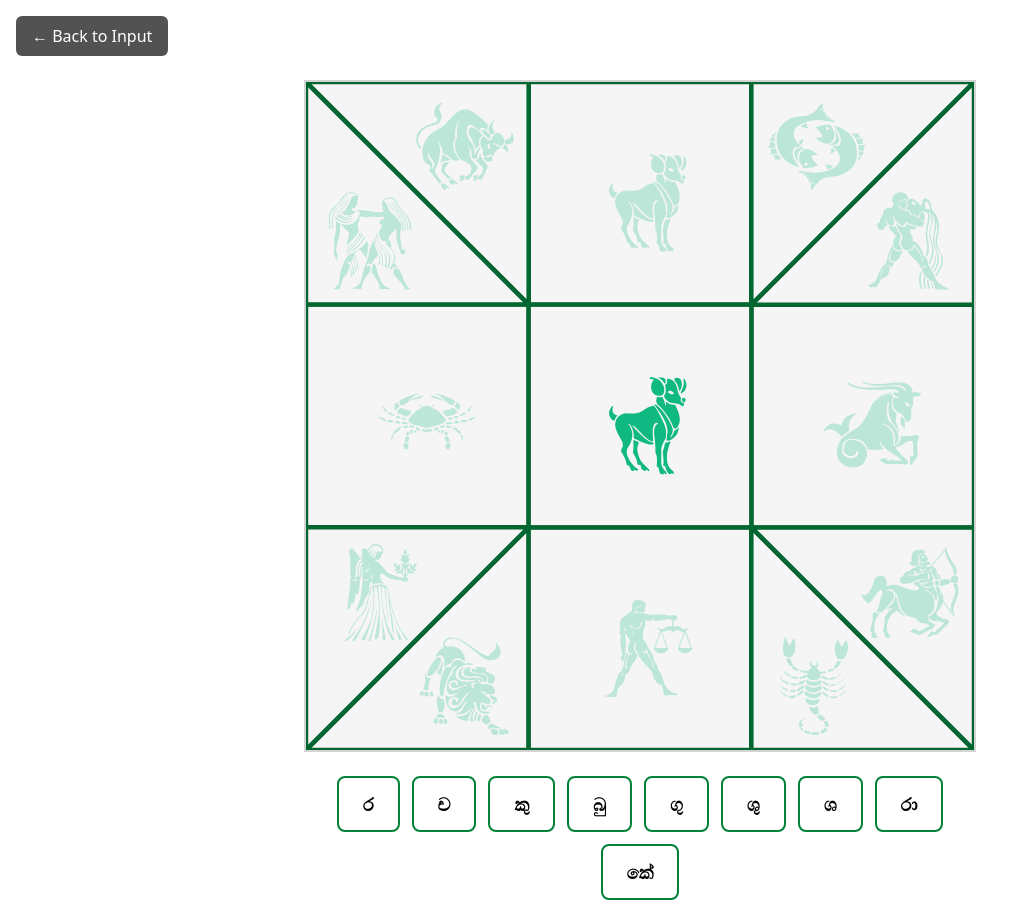
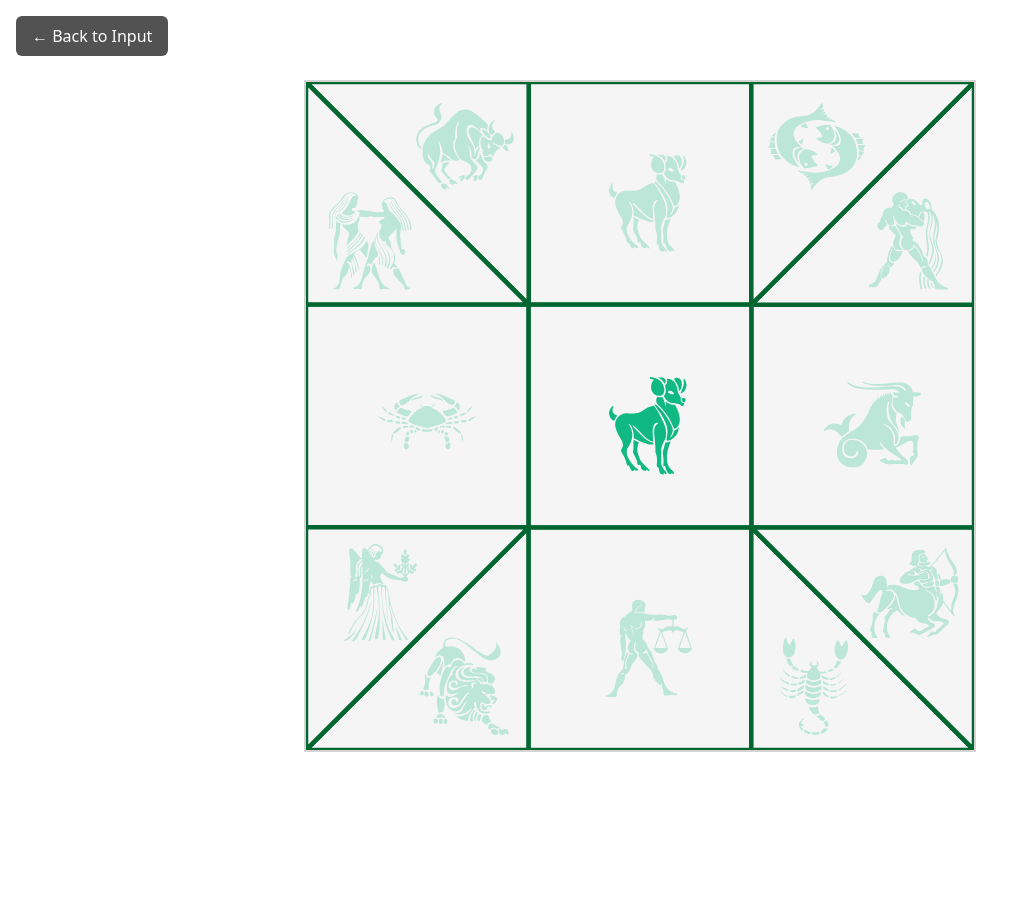
Before and after one commit to jayanath007/ravana-astrology, a React (Vite) app: page /chart in a window 1280 px wide. Shown: the whole page, without its empty margins (0-1023 px from the left). After the commit the page ends 800 px from the top, so only its background shows below. Built offline with nearby package versions, Linux system fonts and the light colour scheme.

Commit message:
refine code

```diff
--- a/src/components/astrological-grid/AstrologicalGrid.tsx
+++ b/src/components/astrological-grid/AstrologicalGrid.tsx
@@ -16,7 +16,6 @@ export function AstrologicalGrid() {
   const { getLetter, initializeGrid } = useGridState();
   const [offsetValue] = useState(zodiacNumber || 1);
   const [selectedAreaId, setSelectedAreaId] = useState<number | null>(null);
-  const [selectedPlanet, setSelectedPlanet] = useState<string | null>(null);
 
   // Calculate Graha Drishti from planet signs
   const grahaDrishtiData = useMemo(() => {
@@ -39,11 +38,6 @@ export function AstrologicalGrid() {
   const handleAreaSelect = (areaId: number) => {
     // Toggle selection: if clicking the same area, deselect it
     setSelectedAreaId(prevId => prevId === areaId ? null : areaId);
-  };
-
-  const handlePlanetSelect = (planet: string) => {
-    // Toggle selection: if clicking the same planet, deselect it
-    setSelectedPlanet(prevPlanet => prevPlanet === planet ? null : planet);
   };
 
   // Map planets to their corresponding areas when component mounts or when planetSigns/offsetValue changes
@@ -104,64 +98,12 @@ export function AstrologicalGrid() {
                 planetSigns={planetSigns}
                 isSelected={selectedAreaId === config.id}
                 onSelect={handleAreaSelect}
-                selectedPlanet={selectedPlanet}
                 aspectingPlanets={aspectingPlanets}
               />
             ))}
           </svg>
         </div>
 
-        {/* Planet Buttons */}
-        <div className="flex flex-wrap gap-3 justify-center max-w-2xl">
-          {[
-            { symbol: 'ර', name: 'සූර්ය (Sun)' },
-            { symbol: 'ච', name: 'චන්ද්‍ර (Moon)' },
-            { symbol: 'කු', name: 'මංගල (Mars)' },
-            { symbol: 'බු', name: 'බුධ (Mercury)' },
-            { symbol: 'ගු', name: 'ගුරු (Jupiter)' },
-            { symbol: 'ශු', name: 'ශුක්‍ර (Venus)' },
-            { symbol: 'ශ', name: 'ශනි (Saturn)' },
-            { symbol: 'රා', name: 'රහු (Rahu)' },
-            { symbol: 'කේ', name: 'කේතු (Ketu)' },
-          ].map((planet) => {
-            const isSelected = selectedPlanet === planet.symbol;
-            const isAspecting = aspectingPlanets.includes(planet.symbol);
-
-            return (
-              <button
-                key={planet.symbol}
-                onClick={() => handlePlanetSelect(planet.symbol)}
-                className={`px-6 py-3 border-2 rounded-lg transition-colors font-semibold text-lg ${
-                  isSelected
-                    ? TAILWIND_CLASSES.button.selected
-                    : isAspecting
-                    ? TAILWIND_CLASSES.button.aspecting
-                    : `${TAILWIND_CLASSES.button.default} ${TAILWIND_CLASSES.button.hover}`
-                }`}
-                title={planet.name}
-              >
-                {planet.symbol}
-              </button>
-            );
-          })}
-        </div>
-
-        {/* Graha Drishti Display */}
-        {grahaDrishtiData && (
-          <section
-            className={`w-full max-w-2xl p-4 ${TAILWIND_CLASSES.debugDisplay.container}`}
-            aria-label="Graha Drishti Aspects Display"
-          >
-            <h3 className={`mb-2 text-sm ${TAILWIND_CLASSES.debugDisplay.title}`}>
-              Graha Drishti (Planetary Aspects)
-            </h3>
-            <pre className={`p-3 rounded overflow-x-auto ${TAILWIND_CLASSES.debugDisplay.code}`}>
-              <code>
-                {JSON.stringify(grahaDrishtiData, null, 2)}
-              </code>
-            </pre>
-          </section>
-        )}
       </div>
     </div>
   );
--- a/src/components/astrological-grid/GridArea.tsx
+++ b/src/components/astrological-grid/GridArea.tsx
@@ -13,11 +13,10 @@ interface GridAreaProps {
   planetSigns?: PlanetSign[];
   isSelected?: boolean;
   onSelect?: (areaId: number) => void;
-  selectedPlanet?: string | null;
   aspectingPlanets?: string[];
 }
 
-export function GridArea({ config, letter, offsetValue, planetSigns, isSelected = false, onSelect, selectedPlanet = null, aspectingPlanets = [] }: GridAreaProps) {
+export function GridArea({ config, letter, offsetValue, planetSigns, isSelected = false, onSelect, aspectingPlanets = [] }: GridAreaProps) {
   const [isHovered, setIsHovered] = useState(false);
 
   // Calculate zodiac sign: getZodiacSignByAreaId((x - 1) + currentValue)
@@ -230,24 +229,12 @@ export function GridArea({ config, letter, offsetValue, planetSigns, isSelected
                   // Calculate x position (centered within the row)
                   const xOffset = (col - (charsInThisRow - 1) / 2) * charSpacing;
                   const yOffset = row * lineHeight;
-                  const isHighlighted = selectedPlanet === item;
                   const isAspecting = aspectingPlanets.includes(item);
 
                   return (
                     <g key={`${item}-${index}`}>
-                      {/* Highlight background square for selected planet (yellow) */}
-                      {isHighlighted && (
-                        <rect
-                          x={config.position.x + xOffset - parseInt(INTERACTION_COLORS.PLANET_HIGHLIGHT_SIZE) / 2}
-                          y={startY + yOffset - parseInt(INTERACTION_COLORS.PLANET_HIGHLIGHT_SIZE) / 2}
-                          width={INTERACTION_COLORS.PLANET_HIGHLIGHT_SIZE}
-                          height={INTERACTION_COLORS.PLANET_HIGHLIGHT_SIZE}
-                          className={TAILWIND_CLASSES.planetHighlight}
-                          opacity={INTERACTION_COLORS.PLANET_HIGHLIGHT_OPACITY}
-                        />
-                      )}
                       {/* Highlight background square for aspecting planet (orange) */}
-                      {!isHighlighted && isAspecting && (
+                      {isAspecting && (
                         <rect
                           x={config.position.x + xOffset - parseInt(INTERACTION_COLORS.PLANET_HIGHLIGHT_SIZE) / 2}
                           y={startY + yOffset - parseInt(INTERACTION_COLORS.PLANET_HIGHLIGHT_SIZE) / 2}
--- a/src/styles/theme-colors.ts
+++ b/src/styles/theme-colors.ts
@@ -61,39 +61,11 @@ export const GRID_COLORS = {
 // ============================================================================
 
 export const INTERACTION_COLORS = {
-  // Planet character highlight (when button is clicked)
-  PLANET_HIGHLIGHT_LIGHT: '#fef08a',    // yellow-200 - Light yellow highlight square (light mode)
-  PLANET_HIGHLIGHT_DARK: '#eab308',     // yellow-500 - Medium yellow highlight square (dark mode)
-  PLANET_HIGHLIGHT_OPACITY: '0.8',      // 80% opacity for highlight squares
+  // Highlight square size
   PLANET_HIGHLIGHT_SIZE: '20',          // 20px size for highlight squares
 
   // Aspecting planet highlight (when area is selected and planet aspects it)
-  ASPECTING_HIGHLIGHT_LIGHT: '#fed7aa', // orange-200 - Light orange highlight square (light mode)
-  ASPECTING_HIGHLIGHT_DARK: '#fb923c',  // orange-400 - Medium orange highlight square (dark mode)
   ASPECTING_HIGHLIGHT_OPACITY: '0.7',   // 70% opacity for aspecting highlight squares
-} as const;
-
-// ============================================================================
-// BUTTON COLORS - Planet selection buttons
-// ============================================================================
-
-export const BUTTON_COLORS = {
-  // Default button state
-  BG_DEFAULT_LIGHT: '#ffffff',          // white - Button background (light mode)
-  BG_DEFAULT_DARK: '#262626',           // neutral-800 - Button background (dark mode)
-  BORDER_DEFAULT_LIGHT: '#15803d',      // green-700 - Button border (light mode)
-  BORDER_DEFAULT_DARK: '#16a34a',       // green-600 - Button border (dark mode)
-
-  // Hover button state
-  BG_HOVER_LIGHT: '#f0fdf4',            // green-50 - Button background on hover (light mode)
-  BG_HOVER_DARK: '#14532d',             // green-900 - Button background on hover (dark mode)
-
-  // Selected button state
-  BG_SELECTED_LIGHT: '#16a34a',         // green-600 - Button background when selected (light mode)
-  BG_SELECTED_DARK: '#15803d',          // green-700 - Button background when selected (dark mode)
-  BORDER_SELECTED_LIGHT: '#15803d',     // green-700 - Button border when selected (light mode)
-  BORDER_SELECTED_DARK: '#16a34a',      // green-600 - Button border when selected (dark mode)
-  TEXT_SELECTED: '#ffffff',             // white - Button text when selected
 } as const;
 
 // ============================================================================
@@ -132,29 +104,13 @@ export const TAILWIND_CLASSES = {
     borderWidth: 'stroke-2',
   },
 
-  // Planet highlight classes
-  planetHighlight: 'fill-yellow-200 dark:fill-yellow-500',
+  // Aspecting planet highlight class
   aspectingHighlight: 'fill-orange-200 dark:fill-orange-400',
-
-  // Button classes
-  button: {
-    default: 'bg-white dark:bg-neutral-800 border-green-700 dark:border-green-600',
-    hover: 'hover:bg-green-50 dark:hover:bg-green-900',
-    selected: 'bg-green-600 dark:bg-green-700 border-green-700 dark:border-green-600 text-white',
-    aspecting: 'bg-yellow-100 dark:bg-yellow-900 border-yellow-600 dark:border-yellow-500 text-yellow-900 dark:text-yellow-100',
-  },
 
   // UI element classes
   ui: {
     backButton: 'bg-neutral-600 hover:bg-neutral-700 text-white',
     gridBorder: 'border-neutral-300 dark:border-neutral-700',
-  },
-
-  // Debug/data display classes
-  debugDisplay: {
-    container: 'bg-neutral-100 dark:bg-neutral-800 border-2 border-neutral-300 dark:border-neutral-700 rounded-lg',
-    title: 'text-neutral-700 dark:text-neutral-300 font-semibold',
-    code: 'text-neutral-900 dark:text-neutral-100 bg-neutral-50 dark:bg-neutral-900 font-mono text-xs',
   },
 } as const;
 
@@ -166,7 +122,6 @@ export const THEME = {
   astrological: ASTROLOGICAL_COLORS,
   grid: GRID_COLORS,
   interaction: INTERACTION_COLORS,
-  button: BUTTON_COLORS,
   ui: UI_COLORS,
   classes: TAILWIND_CLASSES,
 } as const;
```
